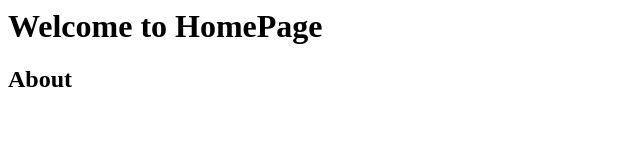
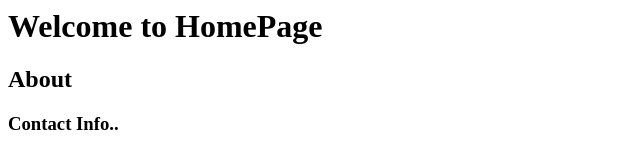
Before and after one commit to anbusaba/user-dashboard-ui, a plain HTML site: page index.html in a window 1280 px wide. Shown: the whole page, without its empty margins (0-640 px from the left). Drawn offline with Linux system fonts and the light colour scheme.

Commit message:
Update index.html

```diff
--- a/index.html
+++ b/index.html
@@ -1,3 +1,5 @@
 <h1> Welcome to HomePage</h1>
 
 <h2> About </h2>
+
+<h3> Contact Info..</h3>
```
